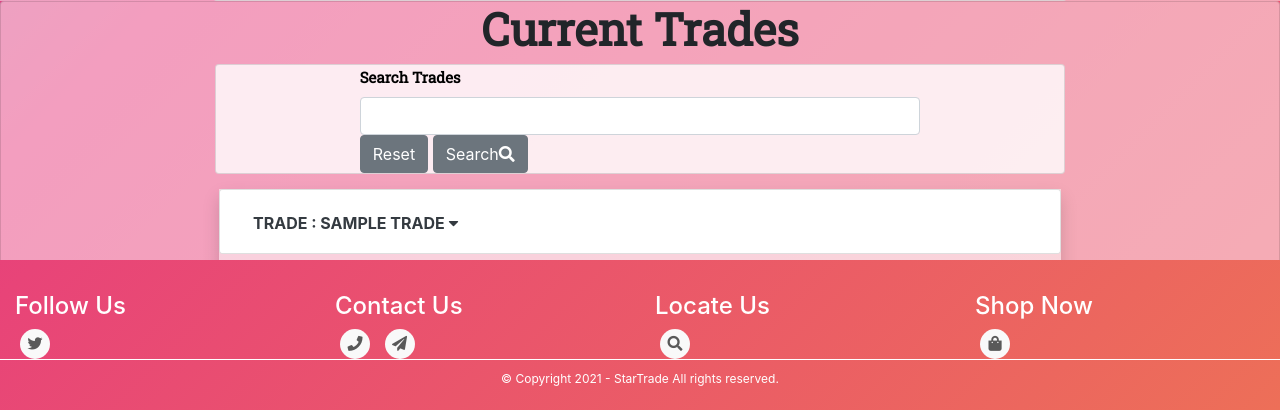
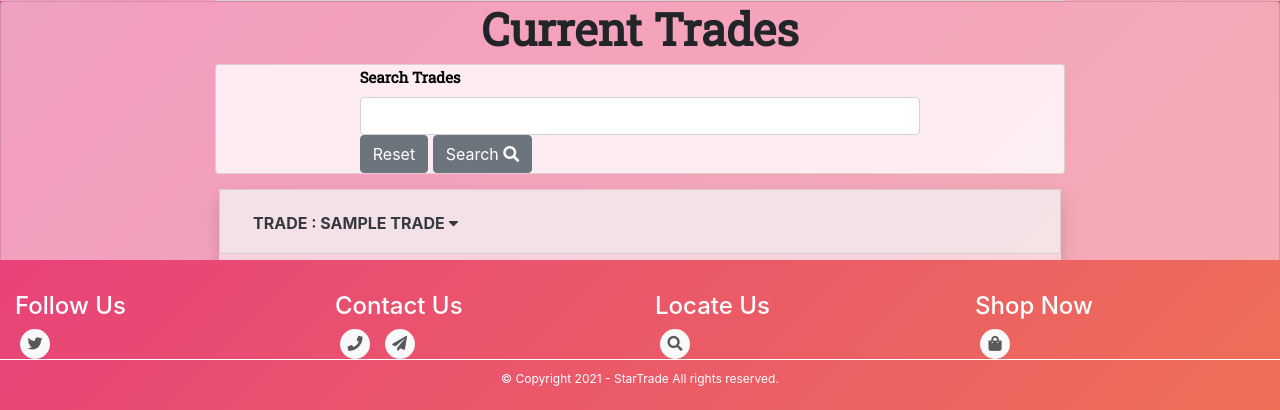
Before and after one commit to Code-Institute-Submissions/nickl98-StarTradeMS3_AugResub, a Flask app: page / in a window 1280 px wide. Shown: the part 550-960 px from the top of the page. Run offline with Flask 2, Linux system fonts and the light colour scheme; the visitor is signed in with stand-in values (Sample User, id 1); a database or web service that is not in the repository returns one stand-in record (values such as "Sample title"); some libraries are stand-ins or nearby versions.

Commit message:
Adding spacing to seach button

```diff
--- a/static/css/style.css
+++ b/static/css/style.css
@@ -47,6 +47,11 @@ html,body
 }
 
 .dropdown-item {
+    background-color: rgba(255,255,255,0.5);
+
+}
+
+#trading-background {
     background-color: rgba(255,255,255,0.5);
 
 }
@@ -105,7 +110,7 @@ html,body
 /**Accordian Style**/
 
 .accordion {
-    padding-bottom: 150px;
+    padding-bottom: 155px;
     background-color: rgba(255,255,255,0.5);
 
 }
--- a/templates/trades.html
+++ b/templates/trades.html
@@ -32,7 +32,7 @@
                         <input type="text" id="query" name="query" minlength="3" class="form-control text-center mb-0" required />
 
                         <a href="{{ url_for('get_trades') }}"><button type="button" class="btn btn-secondary text-center">Reset</button></a>
-                        <button type="submit" class="btn btn-secondary">Search<i class="fas fa-search"></i></button>
+                        <button type="submit" class="btn btn-secondary">Search <i class="fas fa-search"></i></button>
                     </div>
                 </div>
             </form>
@@ -45,8 +45,8 @@
             <div id="accordionExample" class="accordion shadow">
                 {% for trade in trades %}
                 <!-- Accordion item 1 -->
-                <div class="card">
-                    <div id="headingOne" class="card-header bg-white shadow-sm border-0">
+                <div id="trading-background" class="card">
+                    <div class="card-header shadow-sm border-0">
                         <h2 class="mb-0">
                             <button type="button" data-toggle="collapse" data-target="#collapseOne-{{loop.index}}" aria-expanded="true" aria-controls="collapseOne" class="btn btn-link text-dark font-weight-bold text-uppercase">
                               Trade :   {{ trade.game_name }} <i class="fas fa-caret-down"></i>
```
